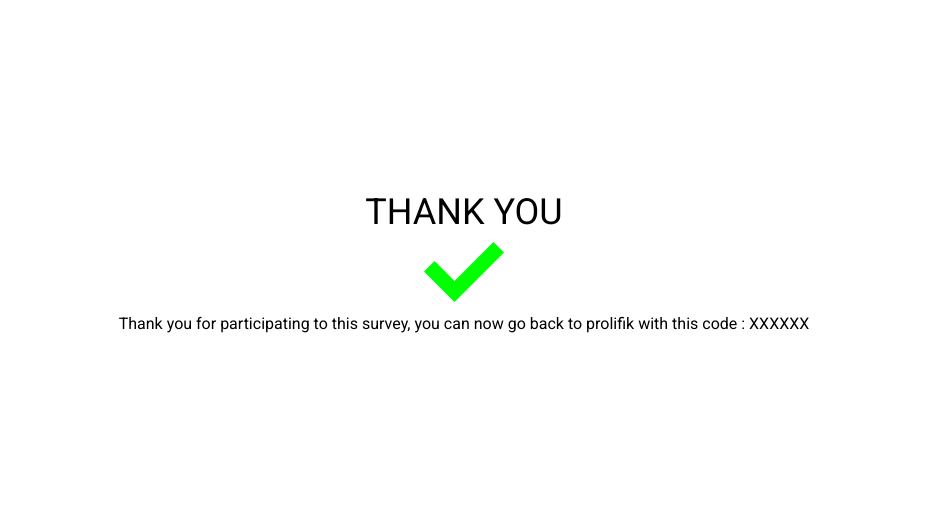
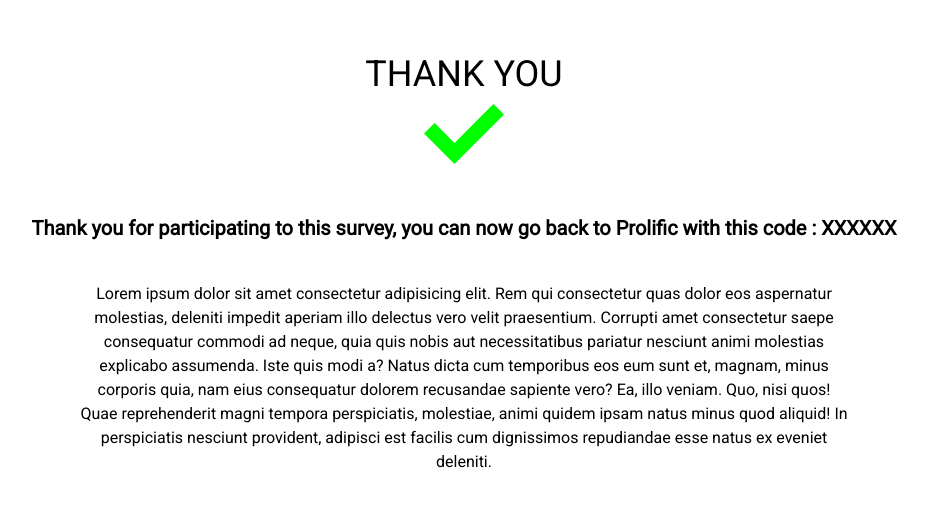
Before and after one commit to LucasFatas/recommender-study, a React (Create React App) app in the folder frontend/: page /thanks in a window 1280 px wide. Shown: the part 136-642 px from the top of the page, without its empty margins (176-1104 px from the left). Built offline with nearby package versions, Linux system fonts and the light colour scheme; the HTML template or start-up script is replaced by a standard one.

Commit message:
Add improvements to thanks page
- Fix "prolifik" typo
- Add description text below code
- Make code prolific code more visible

```diff
--- a/frontend/src/components/pages/Thanks.jsx
+++ b/frontend/src/components/pages/Thanks.jsx
@@ -5,11 +5,11 @@
 
 
   return (
-    <div className='flex flex-col items-center justify-center h-screen w-screen '>
+    <div className='flex flex-col items-center justify-center h-screen w-screen text-center'>
       <h3 className="text-4xl pd-5">THANK YOU</h3>
       <img src={correctLogo} alt="correct Logo" className="fill-white h-20" />
-      <h2> Thank you for participating to this survey, you can now go back to prolifik with this code : XXXXXX </h2>
-
+      <h2 className="p-10 text-xl font-semibold"> Thank you for participating to this survey, you can now go back to Prolific with this code : <span className="font-bold">XXXXXX</span> </h2>
+      <p className="w-3/5">Lorem ipsum dolor sit amet consectetur adipisicing elit. Rem qui consectetur quas dolor eos aspernatur molestias, deleniti impedit aperiam illo delectus vero velit praesentium. Corrupti amet consectetur saepe consequatur commodi ad neque, quia quis nobis aut necessitatibus pariatur nesciunt animi molestias explicabo assumenda. Iste quis modi a? Natus dicta cum temporibus eos eum sunt et, magnam, minus corporis quia, nam eius consequatur dolorem recusandae sapiente vero? Ea, illo veniam. Quo, nisi quos! Quae reprehenderit magni tempora perspiciatis, molestiae, animi quidem ipsam natus minus quod aliquid! In perspiciatis nesciunt provident, adipisci est facilis cum dignissimos repudiandae esse natus ex eveniet deleniti.</p>
 
     </div>
   )
```
